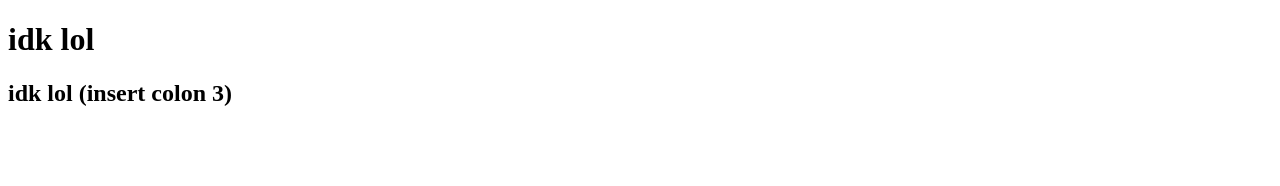
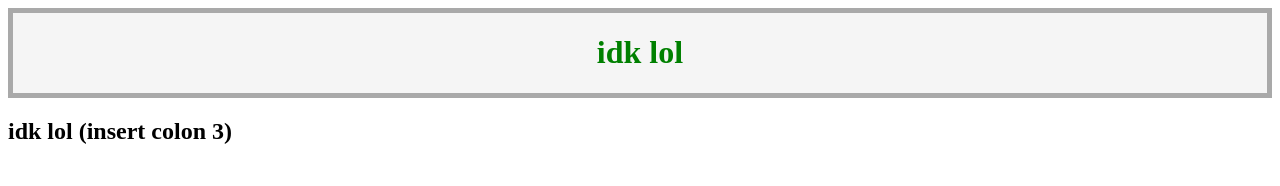
Before and after one commit to xolops95/Xolops122-s-website, a plain HTML site: page index.html in a window 1280 px wide. Drawn offline with Linux system fonts and the light colour scheme.

Commit message:
Update styles.css

```diff
--- a/styles.css
+++ b/styles.css
@@ -1,9 +1,9 @@
 body {
   color: black;
 }
-#main {
+#title {
   background-color:whitesmoke;
-  border: 1px solid;
+  border: 5px solid;
   border-color:darkgrey;
   color: green;
   text-align: center;
```
